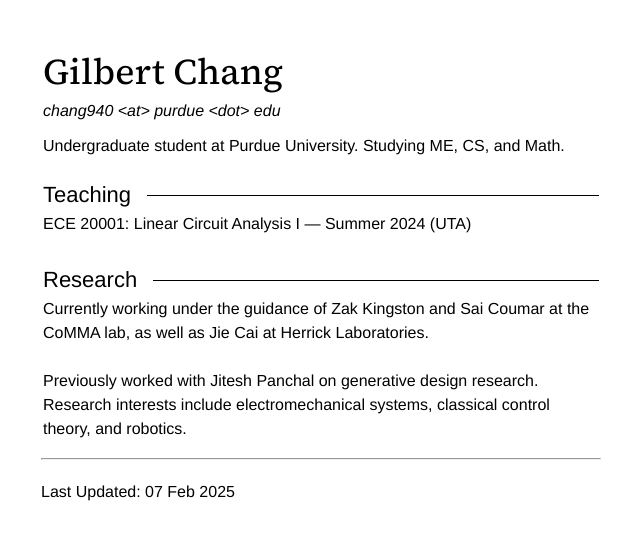
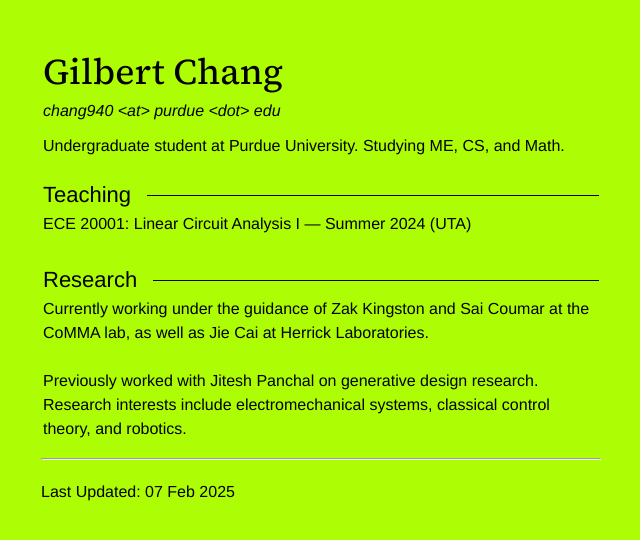
Before and after one commit to vindou/vindou, a Jekyll site: the page built from index.html, in a window 1280 px wide. Shown: the top 540 px of the page, without its empty margins (319-959 px from the left). Built offline with Jekyll 4.4.1, drawn with Linux system fonts in a browser that asks for light colours.

Commit message:
new colors

```diff
--- a/css/index.css
+++ b/css/index.css
@@ -10,7 +10,7 @@
   margin: 0;
   padding: 0;
   font-weight: 400;
-  background-color: #ffffff;
+  background-color: #ADFE04;
   color: rgb(0, 0, 0);
 }
 
@@ -171,7 +171,7 @@
 .title-img * {
   width: 100%;
   border-radius: 3px;
-  border: 1px solid #ffffff;
+  border: 1px solid #ADFE04;
 }
 
 .project-media {
--- a/css/portfolio.css
+++ b/css/portfolio.css
@@ -3,14 +3,14 @@
 * {
   box-sizing: border-box;
   font-size: 16px;
-  font-family: 'Inter', sans-serif;
+  font-family: 'Helvetica', sans-serif;
 }
 
 body {
   margin: 0;
   padding: 0;
   font-weight: 400;
-  background-color: #ffffff;
+  background-color: #ADFE04;
   color: rgb(0, 0, 0);
 }
 
@@ -171,7 +171,7 @@
 .title-img * {
   width: 100%;
   border-radius: 3px;
-  border: 1px solid #ffffff;
+  border: 1px solid #ADFE04;
 }
 
 .project-media {
```
